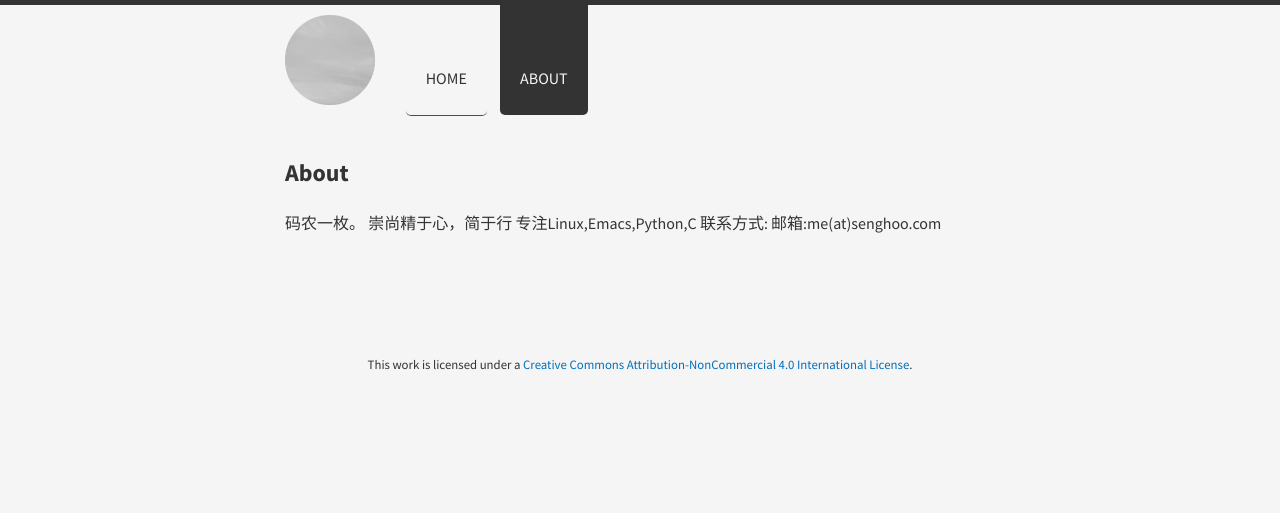
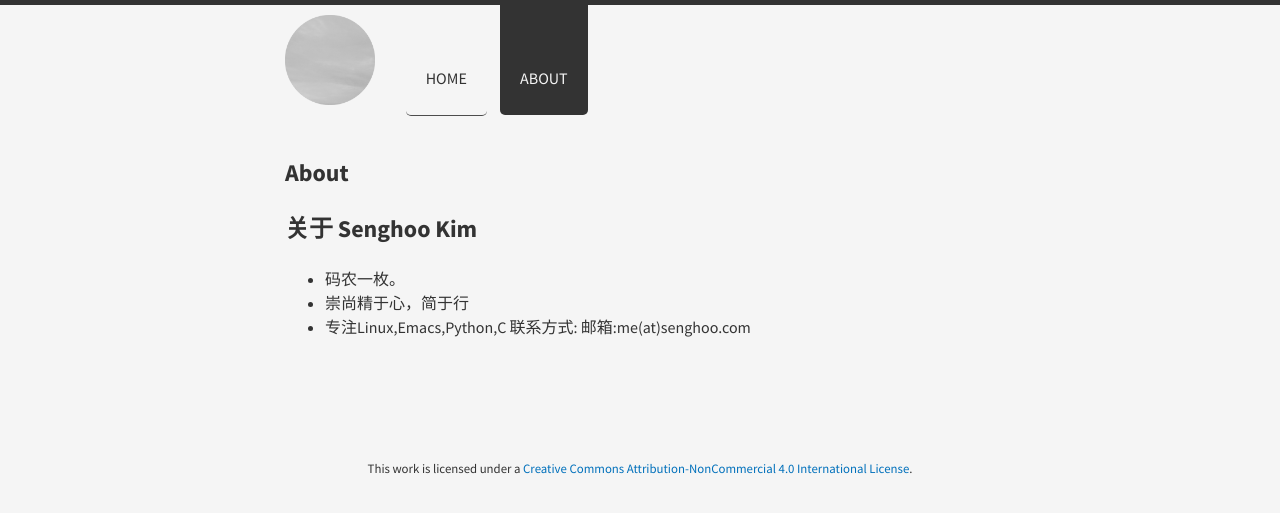
Before and after one commit to senghoo/senghoo.github.io, a Jekyll site: the page built from about/index.md, in a window 1280 px wide. Shown: the top 513 px of the page. Built offline with Jekyll 4.4.1, drawn with Linux system fonts in a browser that asks for light colours; nearby versions of some CDN libraries; Markdown is read by kramdown in place of the engine named in the settings.

Commit message:
modify about

```diff
--- a/about/index.md
+++ b/about/index.md
@@ -3,8 +3,9 @@ layout: page
 title: About
 ---
 
-码农一枚。
-崇尚精于心，简于行
-专注Linux,Emacs,Python,C
+##关于 Senghoo Kim
+* 码农一枚。
+* 崇尚精于心，简于行
+* 专注Linux,Emacs,Python,C
 联系方式:
 邮箱:me(at)senghoo.com
```
